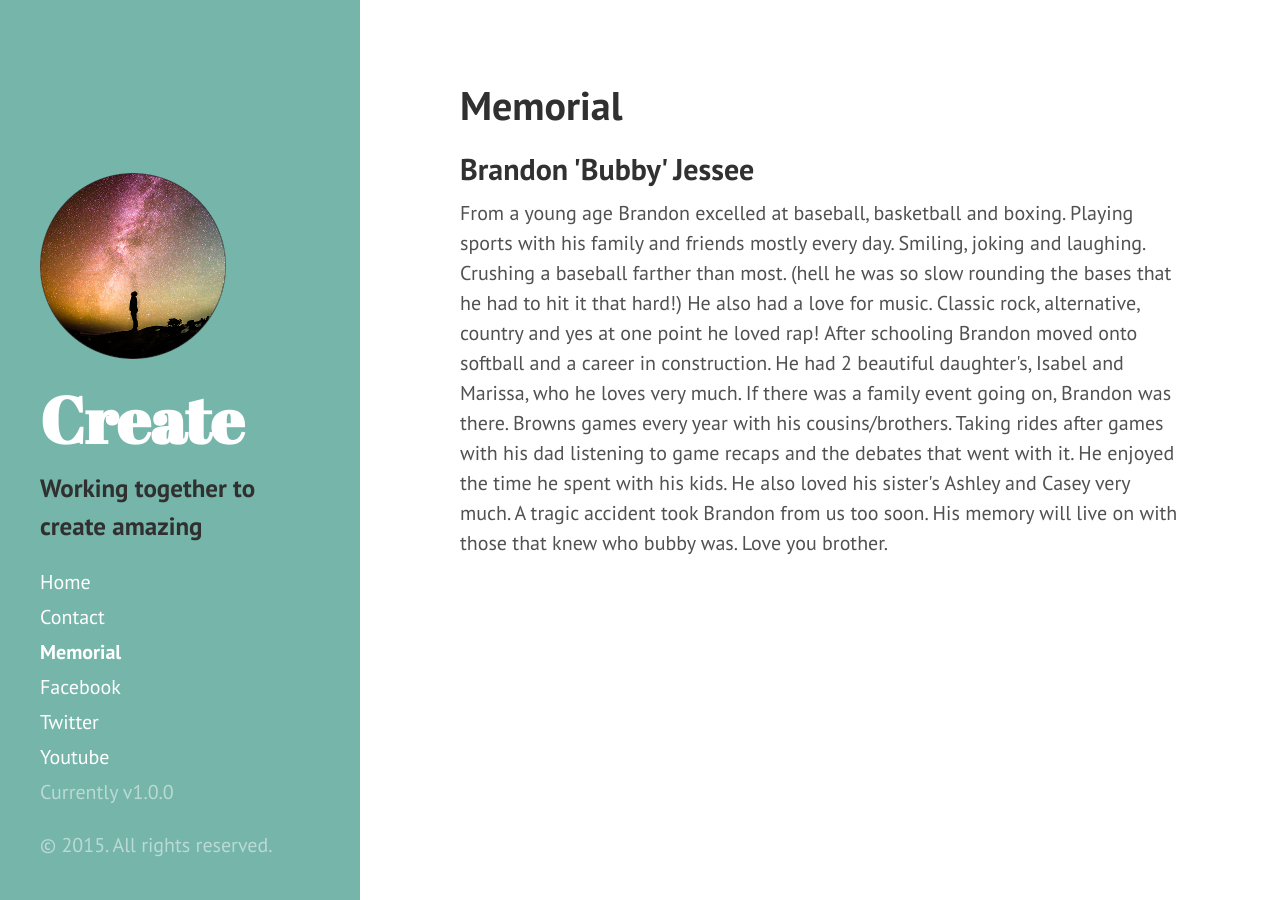
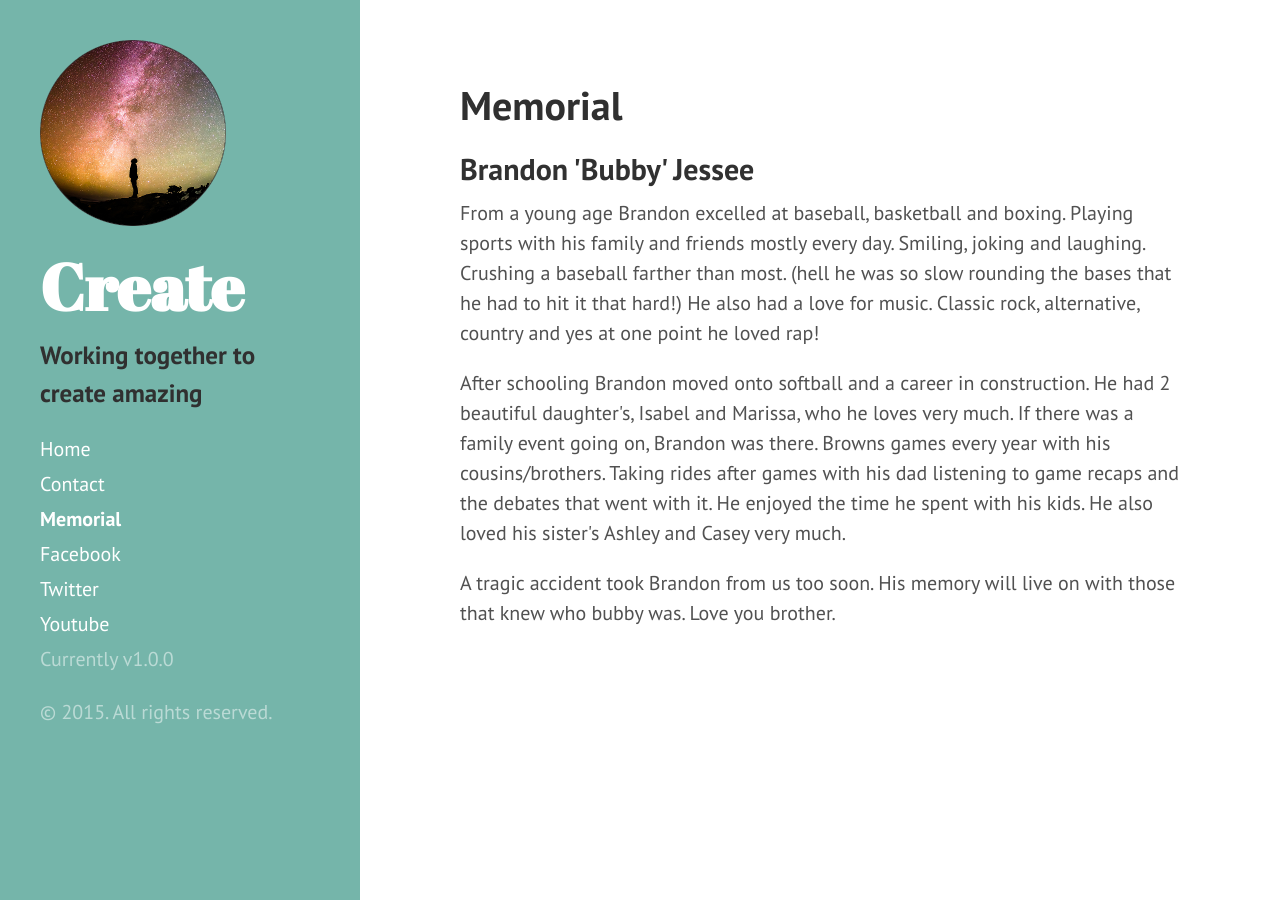
Before and after one commit to KarmaConductors/karmaconductors.github.io, a Jekyll site: the page built from memorial.md, in a window 1280 px wide. Built offline with Jekyll 4.4.1, drawn with Linux system fonts in a browser that asks for light colours; Markdown is read by kramdown in place of the engine named in the settings.

Commit message:
testing without sticky, added ps to bubby

```diff
--- a/_includes/sidebar.html
+++ b/_includes/sidebar.html
@@ -1,5 +1,6 @@
 <div class="sidebar">
-  <div class="container sidebar-sticky">
+  <!-- <div class="container sidebar-sticky"> -->
+  <div class="container">
     <div class="sidebar-about">
       <img src="/images/circle.png">
       <h1>
--- a/memorial.md
+++ b/memorial.md
@@ -7,10 +7,12 @@
 
 <p>
 From a young age Brandon excelled at baseball, basketball and boxing. Playing sports with his family and friends mostly every day. Smiling, joking and laughing. Crushing a baseball farther than most. (hell he was so slow rounding the bases that he had to hit it that hard!) He also had a love for music. Classic rock, alternative, country and yes at one point he loved rap!
+</p>
 
+<p>
+After schooling Brandon moved onto softball and a career in construction. He had 2 beautiful daughter's, Isabel and Marissa, who he loves very much. If there was a family event going on, Brandon was there. Browns games every year with his cousins/brothers. Taking rides after games with his dad listening to game recaps and the debates that went with it. He enjoyed the time he spent with his kids. He also loved his sister's Ashley and Casey very much.
+</p>
 
-After schooling Brandon moved onto softball and a career in construction. He had 2 beautiful daughter's, Isabel and Marissa, who he loves very much. If there was a family event going on, Brandon was there. Browns games every year with his cousins/brothers. Taking rides after games with his dad listening to game recaps and the debates that went with it. He enjoyed the time he spent with his kids. He also loved his sister's Ashley and Casey very much.
-
-
+<p>
 A tragic accident took Brandon from us too soon. His memory will live on with those that knew who bubby was. Love you brother.
 </p>
```
